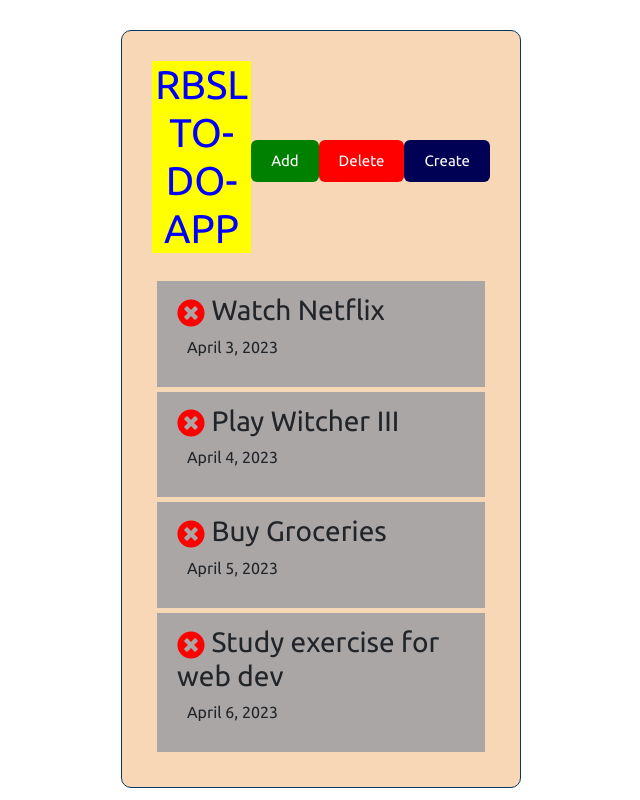
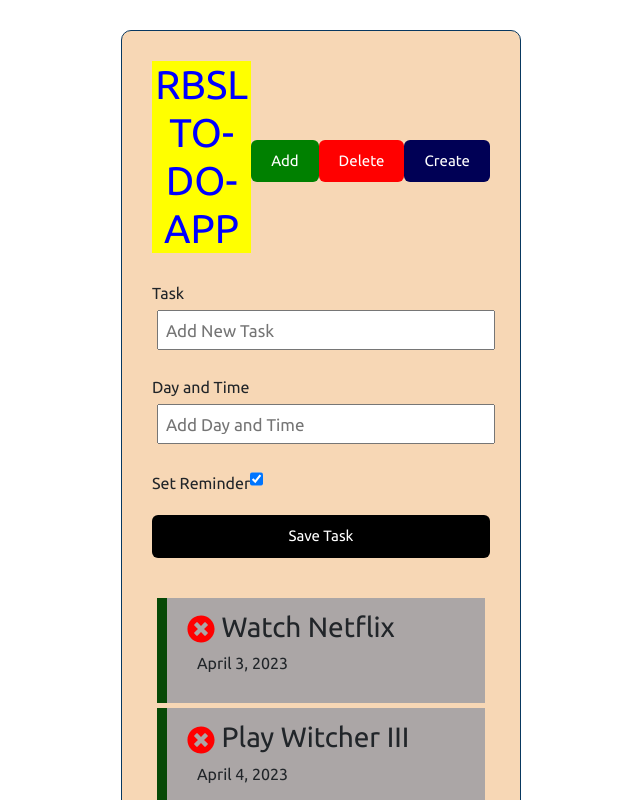
Before and after one commit to TayloPortfolioWebsites/reactExercise2, a React (Create React App) app in the folder reactapp1/: page / in a window 1280 px wide. Shown: the top 800 px of the page, without its empty margins (319-959 px from the left). Built offline with nearby package versions, Linux system fonts and the light colour scheme.

Commit message:
Output object on console for addtask -WIP

```diff
--- a/reactapp1/src/App.js
+++ b/reactapp1/src/App.js
@@ -1,6 +1,67 @@
 import Header from "./components/Header";
 import Tasks from "./components/Tasks";
+import AddTask from "./components/AddTask";
 import { useState } from "react";
+
+function App() {
+  const [task, setTasks] = useState([
+    {
+        id: 1,
+        text: 'Watch Netflix',
+        day: 'April 3, 2023',
+        reminder: true
+    },
+    {
+        id: 2,
+        text: 'Play Witcher III',
+        day: 'April 4, 2023',
+        reminder: true
+    },
+    {
+        id: 3,
+        text: 'Buy Groceries',
+        day: 'April 5, 2023',
+        reminder: false
+    },
+    {
+        id: 4,
+        text: 'Study exercise for web dev',
+        day: 'April 6, 2023',
+        reminder: false
+    }
+]); // end of setTasks
+
+// ADD TASK
+
+const addTask = (task) =>{
+  console.log(task);
+}
+
+// DELETE TASK
+
+const deleteTask = (id) => {
+  alert('delete test',id);
+  console.log('This is a delete task code block function.',id);
+}
+
+// TOGGLE TASK
+
+const toggleActive = (id) => {
+  setTasks(
+    task.map((task)=> task.id === id ? {...task, reminder: !task.reminder}: task)
+  )
+}
+
+  return (
+    <div className="container animate__heartBeat">
+      <Header/>
+      <AddTask onAdd={addTask}/>
+      {task.length > 0 ? <Tasks task={task} onDelete={deleteTask} onToggle={toggleActive}/> : 'No Tasks to Accomplish.'}
+    </div>
+  );
+}
+
+export default App
 
 /*
 function App() {
@@ -69,56 +130,3 @@ function App() {
 
 export default App;
 */
-
-function App() {
-  const [task, setTasks] = useState([
-    {
-        id: 1,
-        text: 'Watch Netflix',
-        day: 'April 3, 2023',
-        reminder: true
-    },
-    {
-        id: 2,
-        text: 'Play Witcher III',
-        day: 'April 4, 2023',
-        reminder: true
-    },
-    {
-        id: 3,
-        text: 'Buy Groceries',
-        day: 'April 5, 2023',
-        reminder: false
-    },
-    {
-        id: 4,
-        text: 'Study exercise for web dev',
-        day: 'April 6, 2023',
-        reminder: false
-    }
-]); // end of setTasks
-
-// DELETE TASK
-
-const deleteTask = (id) => {
-  alert('delete test',id);
-  console.log('This is a delete task code block function.',id);
-}
-
-// TOGGLE TASK
-
-const toggleActive = (id) => {
-  setTasks(
-    task.map((task)=> task.id === id ? {...task, reminder: !task.reminder}: task)
-  )
-}
-
-  return (
-    <div className="container animate__heartBeat">
-      <Header/>
-      {task.length > 0 ? <Tasks task={task} onDelete={deleteTask} onToggle={toggleActive}/> : 'No Tasks to Accomplish.'}
-    </div>
-  );
-}
-
-export default App;
--- /dev/null
+++ b/reactapp1/src/components/AddTask.js
@@ -0,0 +1,42 @@
+import React from 'react'
+import { useState } from 'react';
+
+const AddTask = ({onAdd}) => {
+    const [text, setText] = useState('');
+    const [day, setDay] = useState('');
+    const [reminder, setReminder] = useState('false');
+
+    const onSubmit = (e)=>{
+        e.preventDefault();
+
+        if(!text){
+            alert('Please add task!');
+            return
+        }
+
+        onAdd({text, day, reminder})
+        setText('');
+        setDay('');
+        setReminder(false);
+    }
+
+    return (
+        <form className='form form--add' onSubmit={onSubmit}>
+            <div className='form__controller'>
+                <label className='form__label'>Task</label>
+                <input className='form__input' type='text' placeholder='Add New Task' value={text} onChange={(e)=>setText(e.target.value)}></input>
+            </div>
+            <div className='form__controller'>
+                <label className='form__label'>Day and Time</label>
+                <input className='form__input' type='text' placeholder='Add Day and Time' value={day} onChange={(e)=>setDay(e.target.value)}></input>
+            </div>
+            <div className='form__controller'>
+                <label className='form__label--check'>Set Reminder</label>
+                <input className='form__input--check' type='checkbox'checked={reminder} value={reminder} onChange={(e)=>setReminder(e.currentTarget.checked)}></input>
+            </div>
+            <input className='btn btn--block' type='submit' value='Save Task'></input>
+        </form>
+    )
+}
+
+export default AddTask
--- a/reactapp1/src/index.css
+++ b/reactapp1/src/index.css
@@ -64,7 +64,7 @@ code {
   cursor: pointer;
 }
 
-.text.activeReminder{
+.task.reminder{
   border-left: 10px solid rgb(6, 73, 6);
 }
 
```
